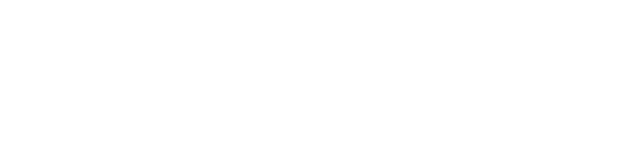
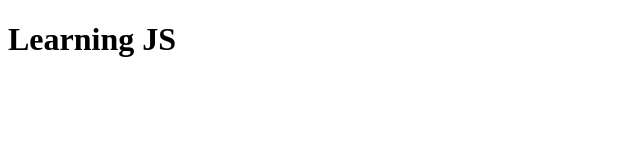
Before and after one commit to jackpotier/javascript_learning, a plain HTML site: page index.html in a window 1280 px wide. Shown: the whole page, without its empty margins (0-640 px from the left). Drawn offline with Linux system fonts and the light colour scheme.

Commit message:
added script

```diff
--- a/index.html
+++ b/index.html
@@ -1,10 +1,16 @@
+
 <!DOCTYPE html>
 <html lang="en">
     <head>
         <meta charset="UTF-8">
-        <title>Learning Fundamentals of JS</title>
+        <meta http-equiv="X-UA-Compatible" content="IE=edge">
+        <meta name="viewport" content="width=device-width, initial-scale=1.0">
+        <title>Learning JS</title>
     </head>
     <body>
-        <script src="index.JS"></script>
+        <header>
+            <h1>Learning JS</h1>
+        </header>
+        <script src="main.js"></script>
     </body>
 </html>
```
